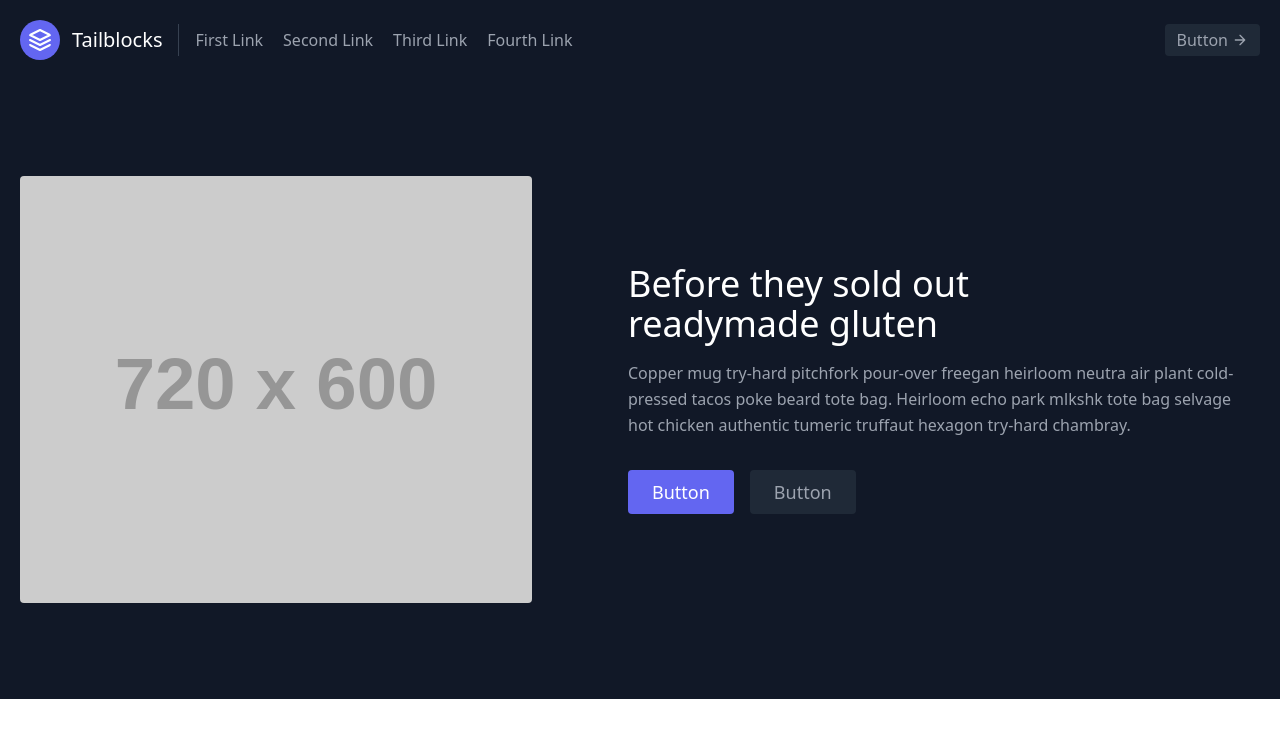
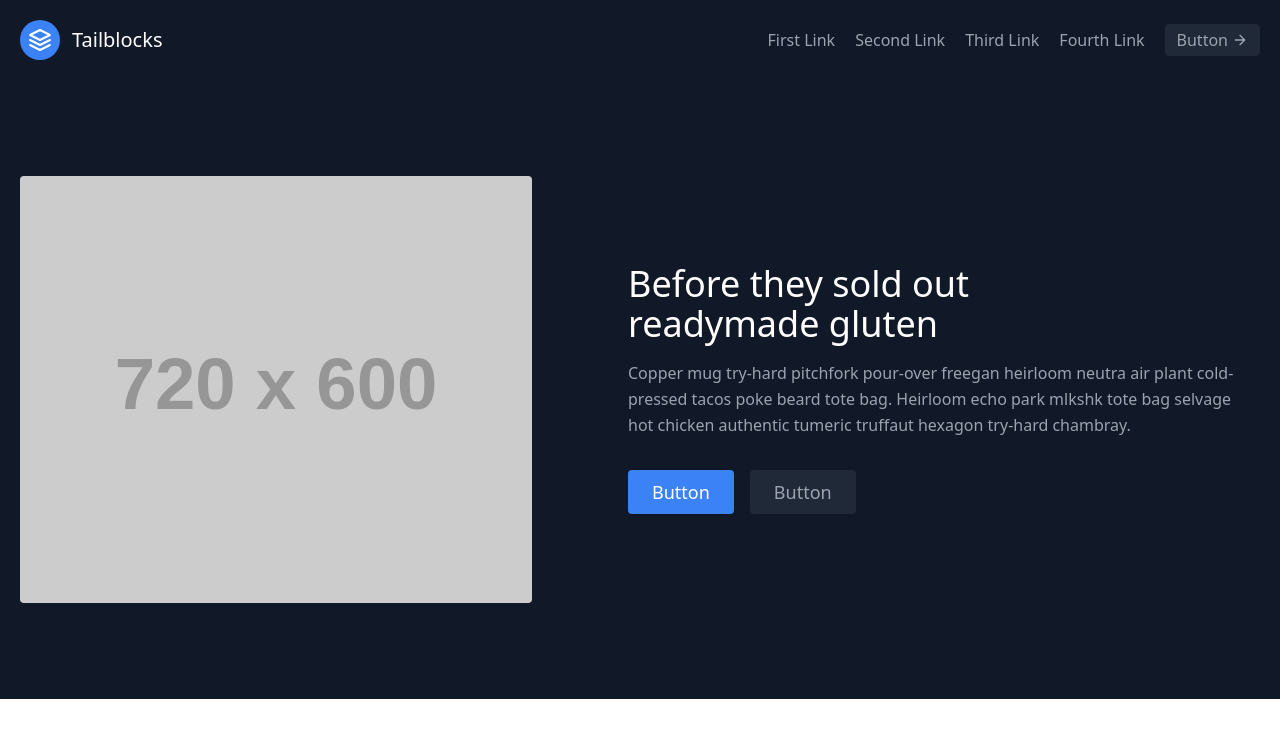
Before and after one commit to pythonut/pythonut.github.io, a plain HTML site: page index.html in a window 1280 px wide. Drawn offline with nearby package versions, Linux system fonts and the light colour scheme; placeholder pictures from the web are drawn by us.

Commit message:
Update index.html

```diff
--- a/index.html
+++ b/index.html
@@ -7,15 +7,15 @@
 <link href="https://unpkg.com/tailwindcss@^2/dist/tailwind.min.css" rel="stylesheet">
 </head>
 <body>
-<header class="text-gray-400 bg-gray-900 body-font">
+  <header class="text-gray-400 bg-gray-900 body-font">
   <div class="container mx-auto flex flex-wrap p-5 flex-col md:flex-row items-center">
     <a class="flex title-font font-medium items-center text-white mb-4 md:mb-0">
-      <svg xmlns="http://www.w3.org/2000/svg" fill="none" stroke="currentColor" stroke-linecap="round" stroke-linejoin="round" stroke-width="2" class="w-10 h-10 text-white p-2 bg-indigo-500 rounded-full" viewBox="0 0 24 24">
+      <svg xmlns="http://www.w3.org/2000/svg" fill="none" stroke="currentColor" stroke-linecap="round" stroke-linejoin="round" stroke-width="2" class="w-10 h-10 text-white p-2 bg-blue-500 rounded-full" viewBox="0 0 24 24">
         <path d="M12 2L2 7l10 5 10-5-10-5zM2 17l10 5 10-5M2 12l10 5 10-5"></path>
       </svg>
       <span class="ml-3 text-xl">Tailblocks</span>
     </a>
-    <nav class="md:mr-auto md:ml-4 md:py-1 md:pl-4 md:border-l md:border-gray-700	flex flex-wrap items-center text-base justify-center">
+    <nav class="md:ml-auto flex flex-wrap items-center text-base justify-center">
       <a class="mr-5 hover:text-white">First Link</a>
       <a class="mr-5 hover:text-white">Second Link</a>
       <a class="mr-5 hover:text-white">Third Link</a>
@@ -28,7 +28,7 @@
     </button>
   </div>
 </header>
-  <section class="text-gray-400 bg-gray-900 body-font">
+<section class="text-gray-400 bg-gray-900 body-font">
   <div class="container mx-auto flex px-5 py-24 md:flex-row flex-col items-center">
     <div class="lg:max-w-lg lg:w-full md:w-1/2 w-5/6 md:mb-0 mb-10">
       <img class="object-cover object-center rounded" alt="hero" src="https://dummyimage.com/720x600">
@@ -39,7 +39,7 @@
       </h1>
       <p class="mb-8 leading-relaxed">Copper mug try-hard pitchfork pour-over freegan heirloom neutra air plant cold-pressed tacos poke beard tote bag. Heirloom echo park mlkshk tote bag selvage hot chicken authentic tumeric truffaut hexagon try-hard chambray.</p>
       <div class="flex justify-center">
-        <button class="inline-flex text-white bg-indigo-500 border-0 py-2 px-6 focus:outline-none hover:bg-indigo-600 rounded text-lg">Button</button>
+        <button class="inline-flex text-white bg-blue-500 border-0 py-2 px-6 focus:outline-none hover:bg-blue-600 rounded text-lg">Button</button>
         <button class="ml-4 inline-flex text-gray-400 bg-gray-800 border-0 py-2 px-6 focus:outline-none hover:bg-gray-700 hover:text-white rounded text-lg">Button</button>
       </div>
     </div>
```
